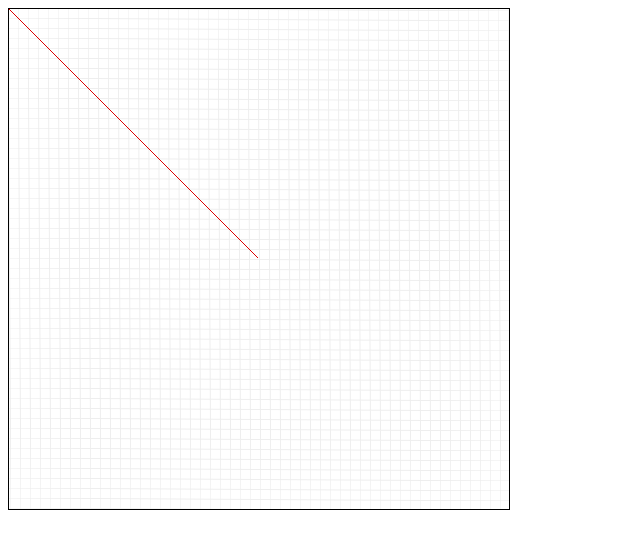
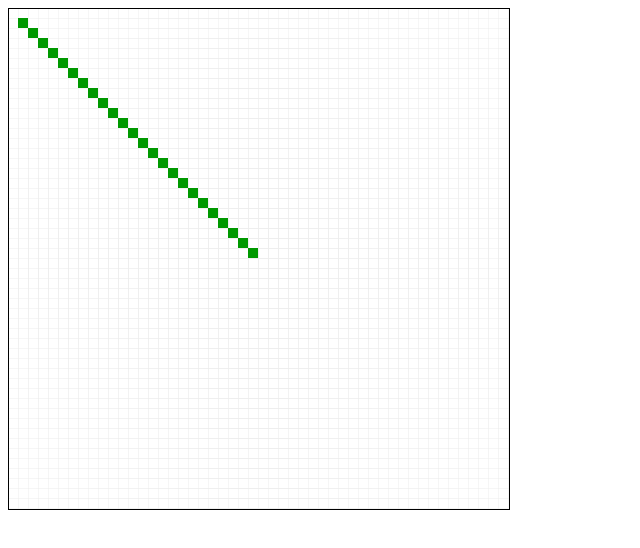
Before and after one commit to skerit/doek, a plain HTML site: page index.html in a window 1280 px wide. Both pictures are taken after a click on the element 259 px from the left and 259 px from the top of the page. Shown: the whole page, without its empty margins (0-640 px from the left). Drawn offline with nearby package versions, Linux system fonts and the light colour scheme.

Commit message:
Draw lines made out of tiles

```diff
--- a/doek.js
+++ b/doek.js
@@ -6,14 +6,20 @@ var Doek = {}
  * @param	{integer}		x			The X position
  * @param	{integer}		y			The Y position
  * @param	{string}		type		The type of position given (abs, map, canvas, ...)
+ * @param	{boolean}		fromTiled
  */
-Doek.Position = function(canvas, x, y, type) {
+Doek.Position = function(canvas, x, y, type, fromTiled) {
 
 	if (type === undefined) type = 'abs';
 
 	// Get tiled settings
 	var tiled = canvas.settings.tiled;
 	var size = canvas.settings.tileSize;
+
+	if (fromTiled) {
+		x = x * size;
+		y = y * size;
+	}
 
 	this.tiled = {
 		mapX: false,
@@ -57,6 +63,14 @@ Doek.Position = function(canvas, x, y, type) {
 
 		this.tiled.mapX = ~~(this.mapX / size);
 		this.tiled.mapY = ~~(this.mapY / size);
+
+		// The beginning of this position
+		this.tiled.sx = this.tiled.canvasX * size;
+		this.tiled.sy = this.tiled.canvasY * size;
+
+		// The ending of this tiled position
+		this.tiled.dx = this.tiled.sx + size;
+		this.tiled.dy = this.tiled.sy + size;
 	}
 
 }
@@ -199,6 +213,7 @@ Doek.Style = function(stylename) {
 	this.properties = {};
 	this.properties.fillStyle = null;
 	this.properties.strokeStyle = null;
+	this.properties.lineWidth = 1;
 
 }
 
@@ -233,3 +248,41 @@ Doek.deepCopy = function(obj) {
     }
     return retVal;
 }
+
+/**
+ * Bresenham algorithm
+ */
+Doek.getLineCoordinates = function(begin, end){
+
+	var x0 = begin.x;
+	var y0 = begin.y;
+	var x1 = end.x;
+	var y1 = end.y;
+
+	var dx = Math.abs(x1-x0);
+	var dy = Math.abs(y1-y0);
+	var sx = (x0 < x1) ? 1 : -1;
+	var sy = (y0 < y1) ? 1 : -1;
+	var err = dx-dy;
+
+	var coordinates = [];
+
+	while(true){
+
+	  // Do what you need to for this
+	  coordinates.push({x: x0, y: y0});
+
+	  if ((x0==x1) && (y0==y1)) break;
+	  var e2 = 2*err;
+	  if (e2>-dy){
+		err -= dy;
+		x0  += sx;
+	  }
+	  if (e2 < dx){
+		err += dx;
+		y0  += sy;
+	  }
+	}
+
+	return coordinates;
+}
--- a/doek.node.js
+++ b/doek.node.js
@@ -20,6 +20,7 @@ Doek.Node = function(instructions, parentObject) {
 	 */
 	this.parentObject = parentObject;
 	this._parent = parentObject;
+	this.canvas = this.parentObject.parentLayer.parentCanvas;
 
 	this.event = new Doek.Event(this, this.parentObject.parentLayer.parentCanvas);
 
@@ -91,22 +92,37 @@ Doek.Node.prototype.calculate = function() {
 		var dx = this.instructions.dx;
 		var dy = this.instructions.dy;
 
+		if (this.parentObject.tiled) {
+			var bp = new Doek.Position(this.canvas, sx, sy, 'abs');
+			var ep = new Doek.Position(this.canvas, dx, dy, 'abs');
+
+			sx = bp.tiled.sx;
+			sy = bp.tiled.sy;
+			dx = ep.tiled.dx;
+			dy = ep.tiled.dy;
+		}
+
 		// The position on the parent relative to the sx
-		var pw = this.instructions.sx - this.instructions.dx;
-		var ph = this.instructions.sy - this.instructions.dy;
+		var pw = sx - dx;
+		var ph = sy - dy;
 
-		this.width = 3 + Math.abs(pw);
-		this.height = 3 + Math.abs(ph);
+		this.width = 1 + Math.abs(pw);
+		this.height = 1 + Math.abs(ph);
 
-		if (this.instructions.dx < this.instructions.sx) {
+		if (this.parentObject.tiled) {
+			this.width += this.canvas.settings.tileSize;
+			this.height += this.canvas.settings.tileSize;
+		}
+
+		if (dx < sx) {
 			sx = sx - this.width;
 		}
 
-		if (this.instructions.dy < this.instructions.sy) {
+		if (dy < sy) {
 			sy = sy - this.height;
 		}
 
-		this.position = new Doek.Position(this.parentObject.parentLayer.parentCanvas, sx, sy, 'map');
+		this.position = new Doek.Position(this.canvas, sx, sy, 'map');
 	}
 
 	// Recalculate the parent, too
@@ -132,8 +148,26 @@ Doek.Node.prototype.draw = function() {
 
 	var o = this.instructions;
 
-	if (this.type == 'line' && !this._idrawn[this.activeStyle.name]['drawn']) {
+	if (!this._idrawn[this.activeStyle.name]['drawn']) {
 
+		switch(this.type) {
+
+			case 'line':
+				if (this.parentObject.tiled) this._idrawLineBlock();
+				else this._idrawLine();
+				break;
+		}
+	}
+
+	var ctx = this.parentObject.parentLayer.ctx;
+
+	ctx.drawImage(this._idrawn[this.activeStyle.name]['element'], this.position.absX-1, this.position.absY-1);
+
+	this.drawn = true;
+
+}
+
+Doek.Node.prototype._idrawLineBlock = function () {
 	var t = this._idrawn[this.activeStyle.name];
 
 	t.element = document.createElement('canvas');
@@ -142,15 +176,83 @@ Doek.Node.prototype.draw = function() {
 	t.element.setAttribute('width', this.width);
 	t.element.setAttribute('height', this.height);
 
+	var drawnPos = {}
+
+	var begin = {x: this.instructions.sx, y: this.instructions.sy}
+
+	var ep = new Doek.Position(this.canvas, this.instructions.dx, this.instructions.dy, 'map');
+
+	var end = {x: ep.tiled.dx, y: ep.tiled.dy}
+
+	var coordinates = Doek.getLineCoordinates(begin, end);
+
 	var ctx = t.ctx;
 
+	ctx.lineWidth = this.activeStyle.properties.lineWidth;
+	ctx.strokeStyle = this.activeStyle.properties.strokeStyle;
+	ctx.fillStyle = '#009900'; //this.activeStyle.properties.strokeStyle;
+
+	var size = this.canvas.settings.tileSize;
+
+	for (var key in coordinates) {
+
+		var c = coordinates[key];
+		var np = new Doek.Position(this.canvas, c.x, c.y, 'abs');
+
+		var bp = this._getInternalPosition(np.tiled.sx, np.tiled.sy);
+
+		ctx.fillRect(bp.x,bp.y,size,size);
+
+	}
+
+	// It has now been drawn internally
+	this._idrawn[this.activeStyle.name]['drawn'] = true;
+
+}
+
+Doek.Node.prototype._idrawLine = function () {
+	var t = this._idrawn[this.activeStyle.name];
+
+	t.element = document.createElement('canvas');
+
+	t.ctx = t.element.getContext('2d');
+
+	t.element.setAttribute('width', this.width);
+	t.element.setAttribute('height', this.height);
+
+	var ctx = t.ctx;
+
+	ctx.lineWidth = this.activeStyle.properties.lineWidth;
 	ctx.strokeStyle = this.activeStyle.properties.strokeStyle;
 	ctx.beginPath();
 
-		var sx = 0;
-		var sy = 0;
-		var dx = 0;
-		var dy = 0;
+	var ip = this._getILinePosition();
+
+	ctx.moveTo(ip.sx, ip.sy);
+	ctx.lineTo(ip.dx, ip.dy);
+	ctx.stroke();
+
+	// It has now been drawn internally
+	this._idrawn[this.activeStyle.name]['drawn'] = true;
+}
+
+Doek.Node.prototype._getInternalPosition = function (x, y) {
+
+	x = x - this.position.absX;
+	y = y - this.position.absY;
+
+	return {x: x, y: y}
+}
+
+/**
+ * @todo: This should be removed for a better function
+ */
+Doek.Node.prototype._getILinePosition = function(sx, sy, dx, dy) {
+
+	if (sx === undefined) sx = 0;
+	if (sy === undefined) sy = 0;
+	if (dx === undefined) dx = 0;
+	if (dy === undefined) dy = 0;
 
 	if (this.instructions.dx < this.instructions.sx) {
 		sx = this.width;
@@ -168,20 +270,7 @@ Doek.Node.prototype.draw = function() {
 		dy = this.height;
 	}
 
-        ctx.moveTo(sx, sy);
-        ctx.lineTo(dx, dy);
-        ctx.stroke();
-
-		// It has now been drawn internally
-		this._idrawn[this.activeStyle.name]['drawn'] = true;
-	}
-
-	var ctx = this.parentObject.parentLayer.ctx;
-
-	ctx.drawImage(this._idrawn[this.activeStyle.name]['element'], this.position.absX-1, this.position.absY-1);
-
-	this.drawn = true;
-
+	return {sx: sx, sy: sy, dx: dx, dy: dy}
 }
 
 /**
--- a/doek.object.js
+++ b/doek.object.js
@@ -14,6 +14,7 @@ Doek.Object = function(parentLayer) {
 	this.drawn = false;
 	this.clickable = true;
 	this.event = new Doek.Event(this, this.parentLayer.parentCanvas);
+	this.tiled = false;
 
 	this.x = 0;
 	this.y = 0;
--- a/index.html
+++ b/index.html
@@ -71,9 +71,11 @@
             addLine.event.addEvent('mouseupFirst', function(caller, payload) {
 
                 this.storage.object = new Doek.Object(this.storage.layer);
+                this.storage.object.tiled = true;
 
                 var style = new Doek.Style('ori');
                 style.properties.strokeStyle = '#DD0000';
+                style.properties.lineWidth = 1;
 
                 var p = payload.startposition;
 
```
Lines whose indentation alone changed are shown as unchanged.
